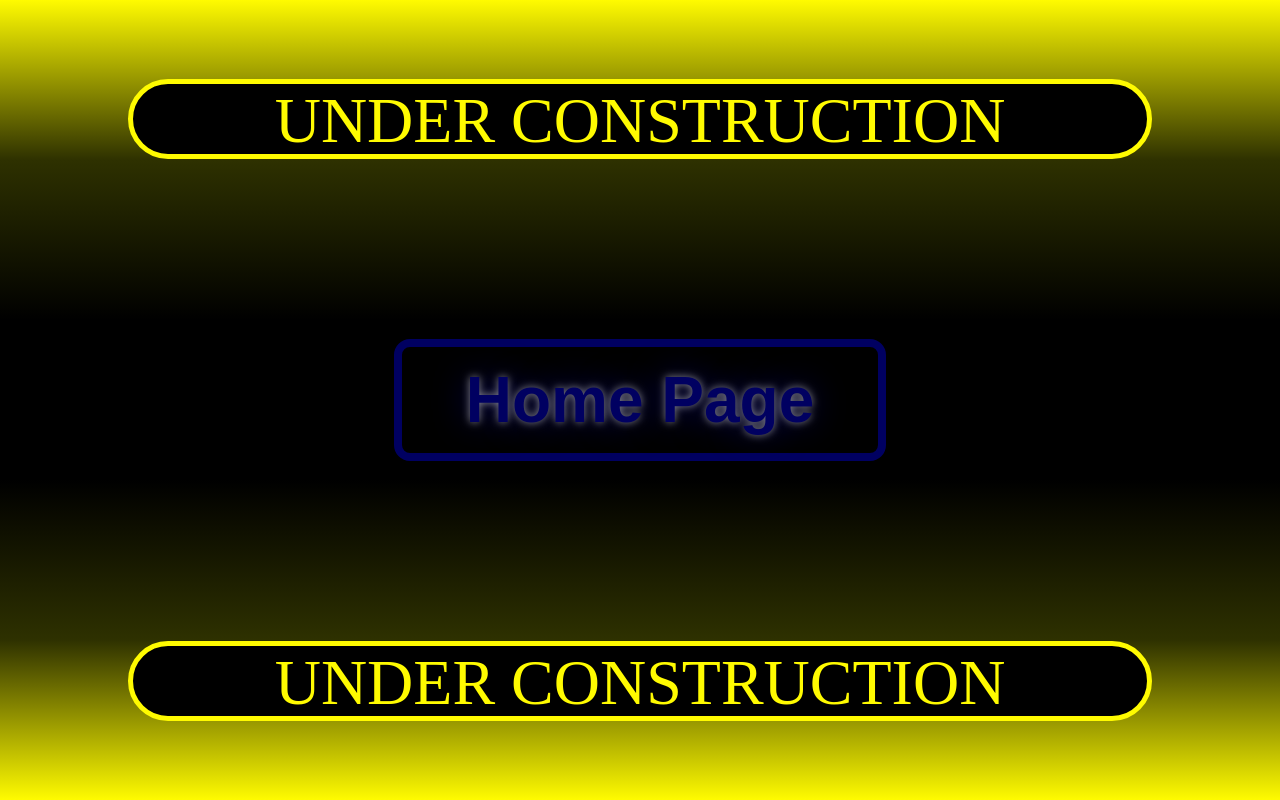
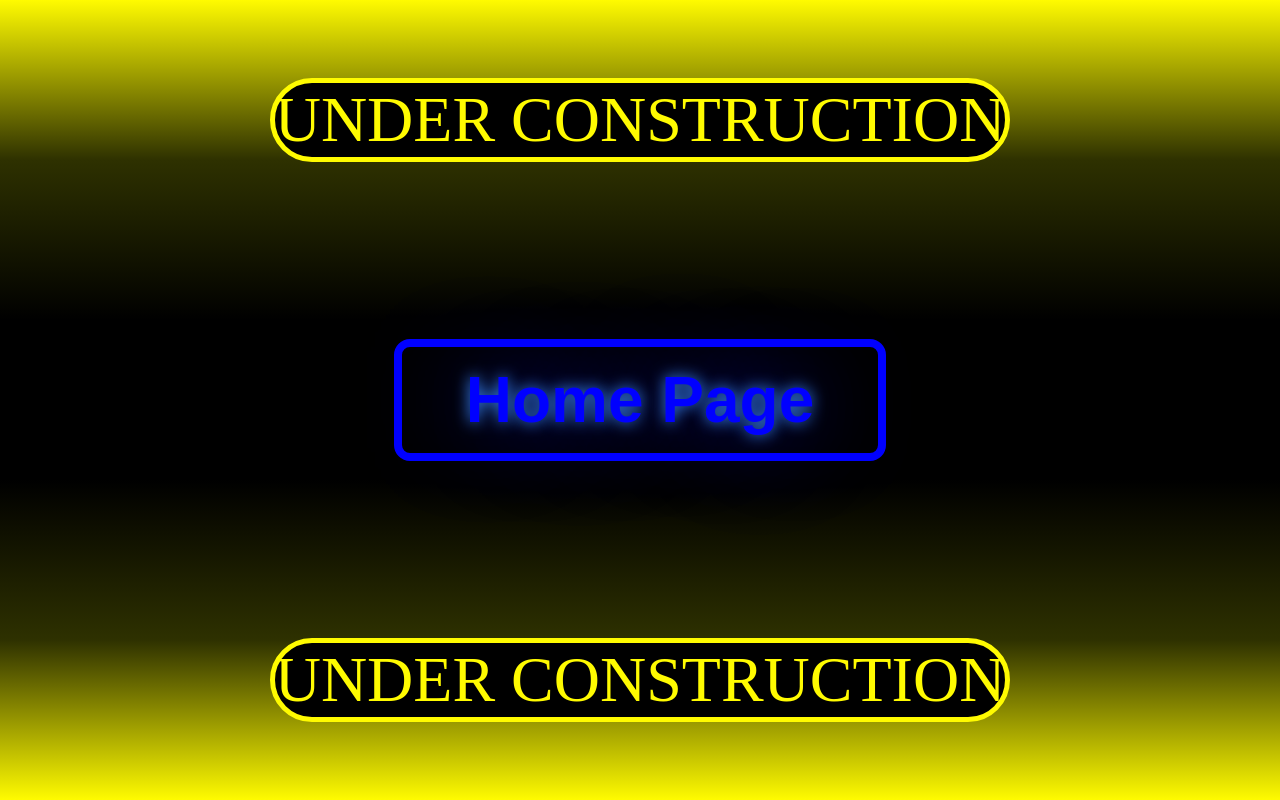
Before and after one commit to Unity-Blaster/unity-blaster.github.io, a plain HTML site: page index.html in a window 1280 px wide. Drawn offline with Linux system fonts and the light colour scheme.

Commit message:
Update index.css

```diff
--- a/css/index.css
+++ b/css/index.css
@@ -1,6 +1,6 @@
 /* Colors for site. */
 :root {
-  --clr-neon: #000061;
+  --clr-neon: #0000ff;
 }
 
 *,
@@ -31,8 +31,8 @@
   border-radius: 0.25em;
 
   text-shadow:
-    0 0 0.125em #ffffff85,
-    0 0 0.55em currentColor;
+    0 0 0.225em #3988ff,
+    0 0 1.55em currentColor;
 
   box-shadow: inset 0 0 0.5em 0 var
   (--clr-neon), 0 0 0.5em 0 var
@@ -42,18 +42,20 @@
 div.UC {
   background-color: black;
   border-radius: 50px;
-  height: 10vh;
-  width: 80vw;
-  display: felx;
-  align-items: center;
-  justify-items: center;
+  height: fit-content;
+  width: fit-content;
+  display: grid;
   text-align: center;
   font-size: 8vh;
   font-family: 'Times New Roman', Times, serif;
   color: #fffb00;
-  box-shadow: inset 5em #00ff40;
+  box-shadow: 5% #00ff40;
   border: currentColor 0.4vw solid;
   margin: 0%;
+}
+
+div {
+  justify-items: stretch;
 }
 
 #UCTop {
```
